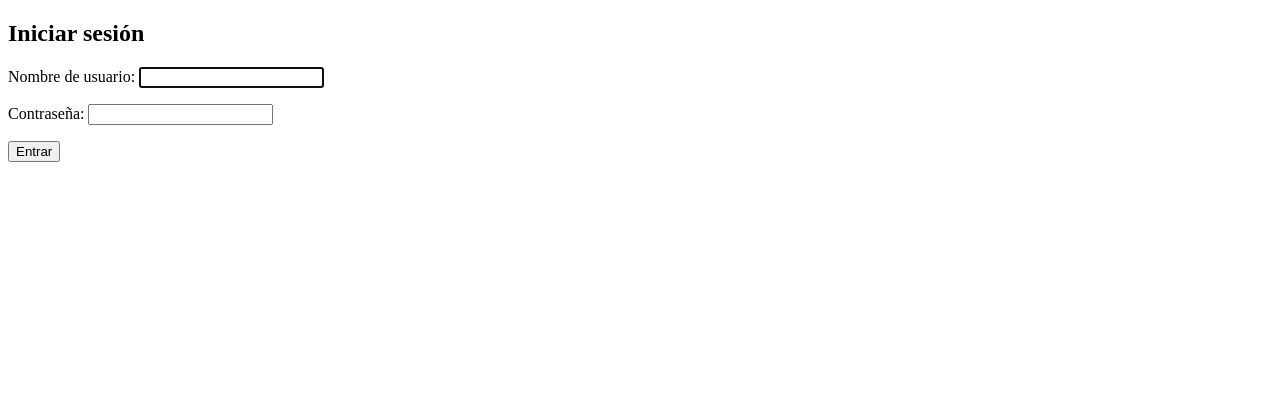
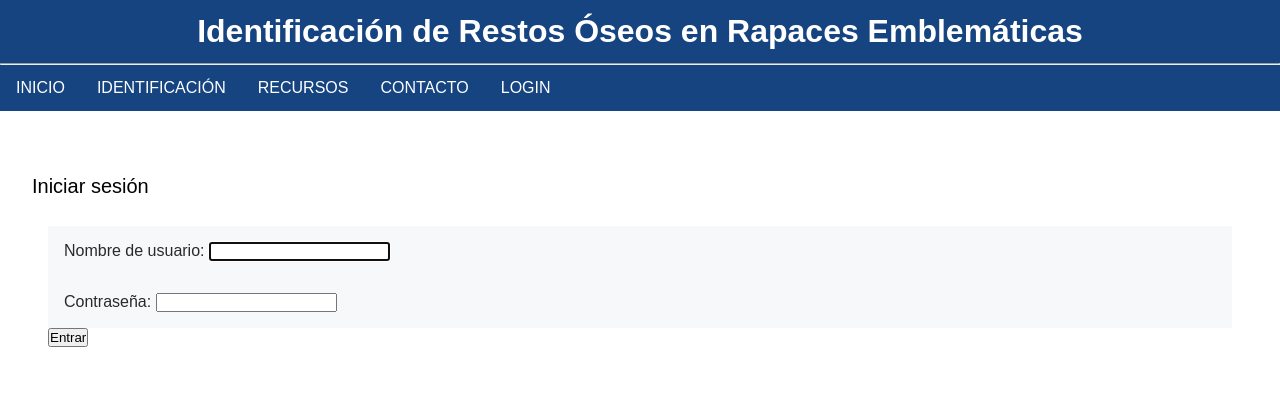
Before and after one commit to dangreci-ucm/TFG-Django-Aves, a Django app: page /accounts/login/ in a window 1280 px wide. Shown: the top 394 px of the page. Run offline with Django 3.2, Linux system fonts and the light colour scheme; parts of the project's set-up code (start-up, migrations or seed data) failed here and were passed over.

Commit message:
Añadido css a login.html y upload.html

```diff
--- a/apptfg/templates/registration/login.html
+++ b/apptfg/templates/registration/login.html
@@ -1,15 +1,46 @@
 <!DOCTYPE html>
-<html>
+<html lang="es">
 <head>
-    <title>Login</title>
+  <!-- CSS base -->
+  <link rel="stylesheet" href="/css/same.css">
+  <link rel="stylesheet" href="https://cdnjs.cloudflare.com/ajax/libs/font-awesome/4.7.0/css/font-awesome.min.css">
+
+  <!-- Favicon -->
+  <link rel="icon" type="image/png" href="/img/favicon_ave.png">
+
+  <!-- Fuente -->
+  <link href="https://fonts.googleapis.com/css2?family=Roboto&display=swap" rel="stylesheet">
+
+  <!-- Meta -->
+  <meta name="viewport" content="width=device-width">
+  <meta charset="UTF-8">
+
+  <title>Login - TFG</title>
+
+  <script defer src="/js/nav.js"></script>
 </head>
+
 <body>
-    <h2>Iniciar sesión</h2>
 
-    <form method="post">
+<header>
+  <h1>Identificación de Restos Óseos en Rapaces Emblemáticas</h1>
+</header>
+
+<div id="site-navbar-placeholder"></div>
+
+<div class="text">
+  <div class="description">
+
+    <h1>Iniciar sesión</h1>
+
+    <form method="post" style="padding:1em;">
         {% csrf_token %}
         {{ form.as_p }}
         <button type="submit">Entrar</button>
     </form>
+
+  </div>
+</div>
+
 </body>
 </html>
```
Also changed, not shown: frontend/upload.html (+25 -7 lines).
